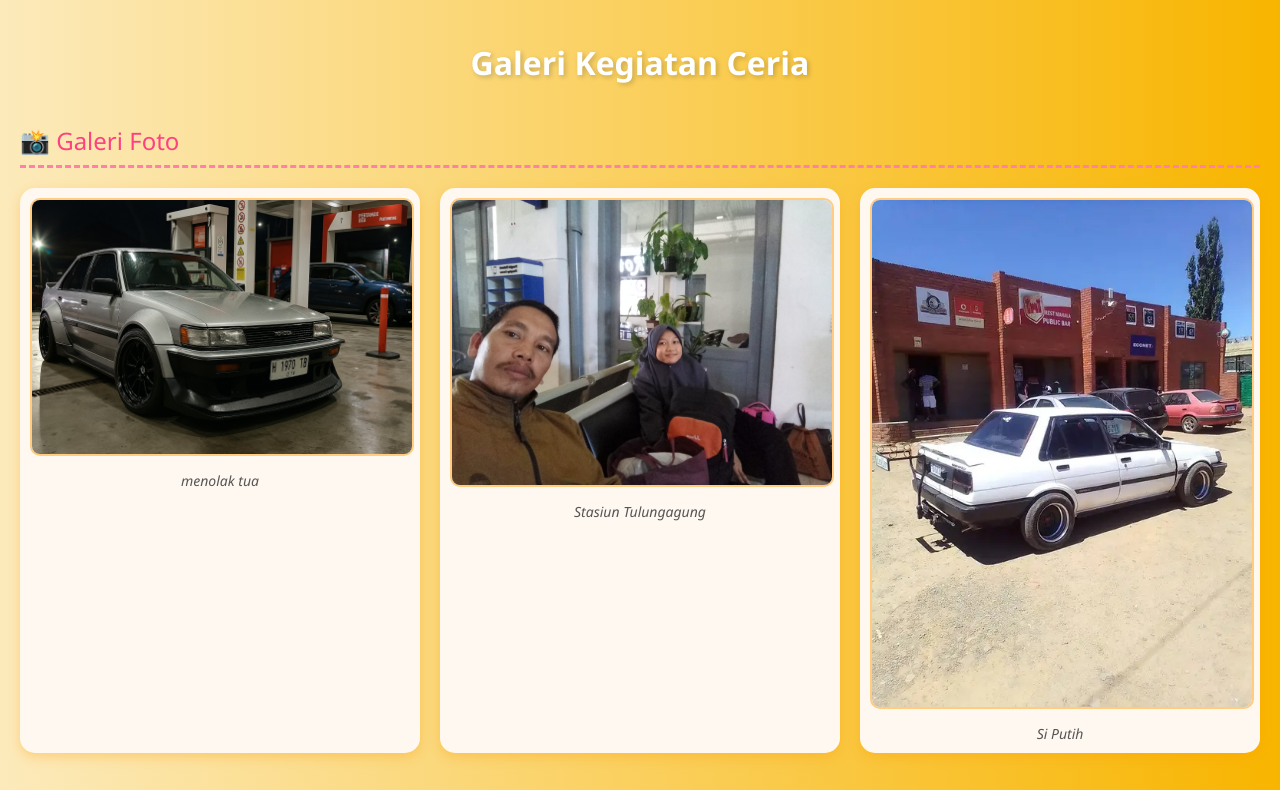
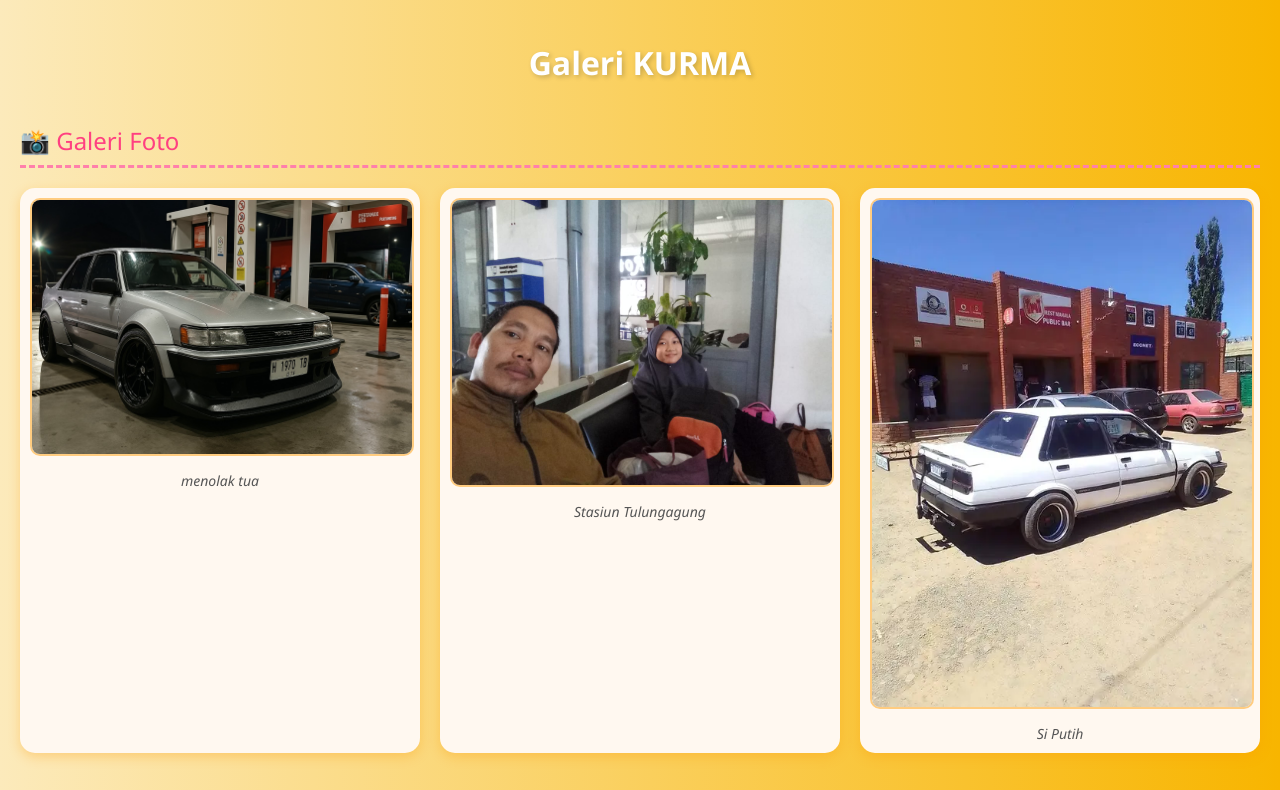
Before and after one commit to Siharga-AIC/galeri, a plain HTML site: page index.html in a window 1280 px wide. Shown: the top 790 px of the page. Drawn offline with Linux system fonts and the light colour scheme.

Commit message:
Update index.html

```diff
--- a/index.html
+++ b/index.html
@@ -56,7 +56,7 @@
 </head>
 <body>
 
-  <h1>Galeri Kegiatan Ceria</h1>
+  <h1>Galeri KURMA</h1>
 
   <div class="section-title">📸 Galeri Foto</div>
   <div class="gallery">
```
